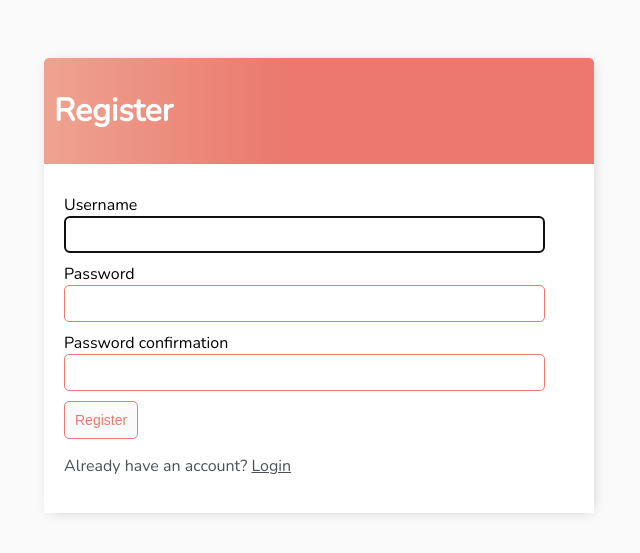
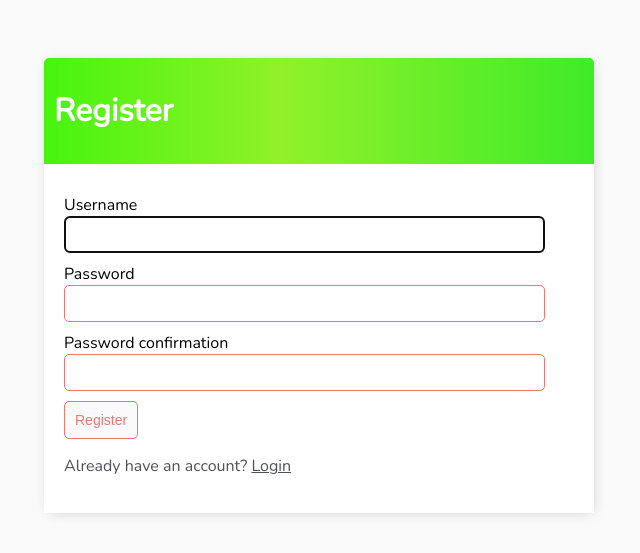
Before and after one commit to Code-Institute-Submissions/DublinSwords-TODO_LIST_NovREsub, a Django app: page /register/ in a window 1280 px wide. Shown: the top 553 px of the page, without its empty margins (321-961 px from the left). Run offline with Django 4.2, Linux system fonts and the light colour scheme.

Commit message:
changed the color of header bar

```diff
--- a/base/templates/base/main.html
+++ b/base/templates/base/main.html
@@ -47,7 +47,7 @@
           color: #fff;
           padding: 10px;
           border-radius: 5px 5px 0 0;
-          background: linear-gradient(90deg, #eea390 0%, #eb796f 43%, #eb796f 100%);
+          background: linear-gradient(90deg, #47f40e 0%, #91f12a 43%, #3feb29 100%);
         }
 
         .header-bar a {
```
